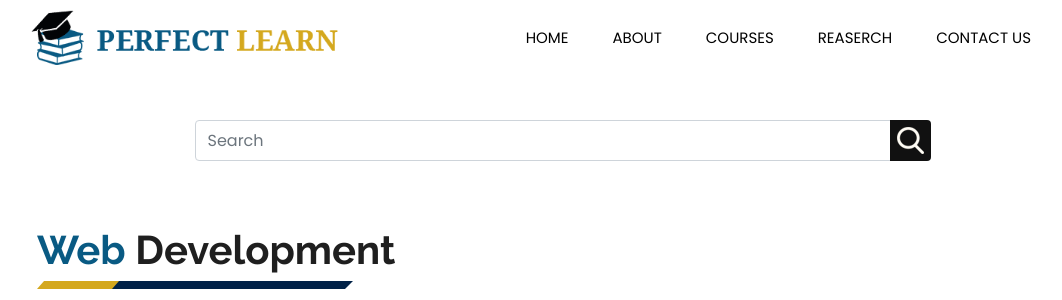
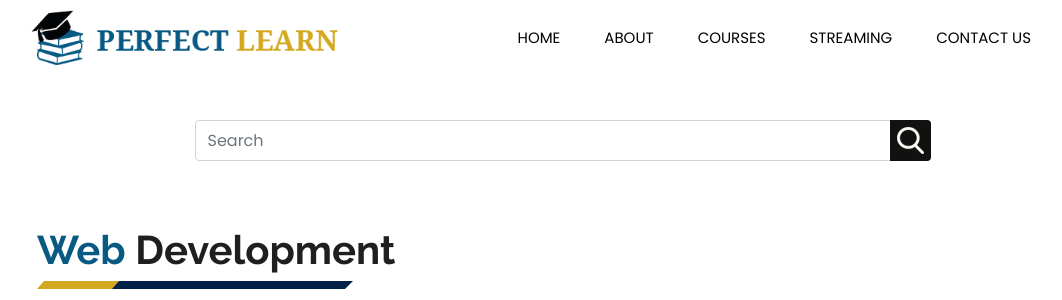
Before and after one commit to Kuuhaakuu1/e-learning, a Django app: page /login/courses/ in a window 1280 px wide. Shown: the top 300 px of the page, without its empty margins (48-1110 px from the left). Run offline with Django 4.2, Linux system fonts and the light colour scheme; some libraries are stand-ins or nearby versions.

Commit message:
add streaming in courses.

```diff
--- a/login/templates/courses.html
+++ b/login/templates/courses.html
@@ -65,7 +65,7 @@
                         <li><a class="nav-link active" href="#">Home</a></li>
                         <li><a class="nav-link" href="#">About</a></li>
                         <li><a class="nav-link" href="#">Courses</a></li>
-                        <li><a class="nav-link" href="#">Reaserch</a></li>
+                        <li><a class="nav-link" href="/login/streaming">Streaming</a></li>
 						<li><a class="nav-link" href="#">Contact us</a></li>
                     </ul>
                 </div>
```
